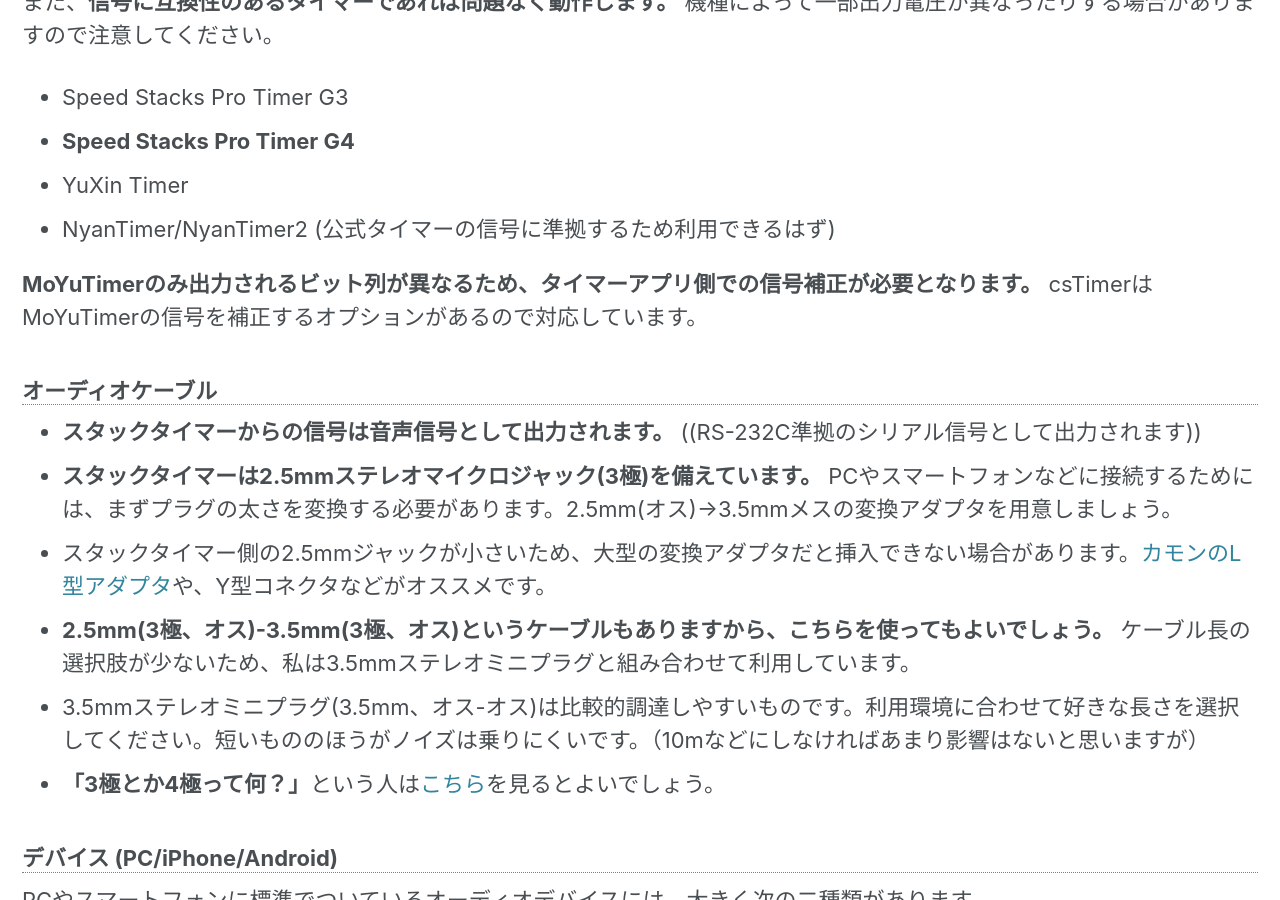
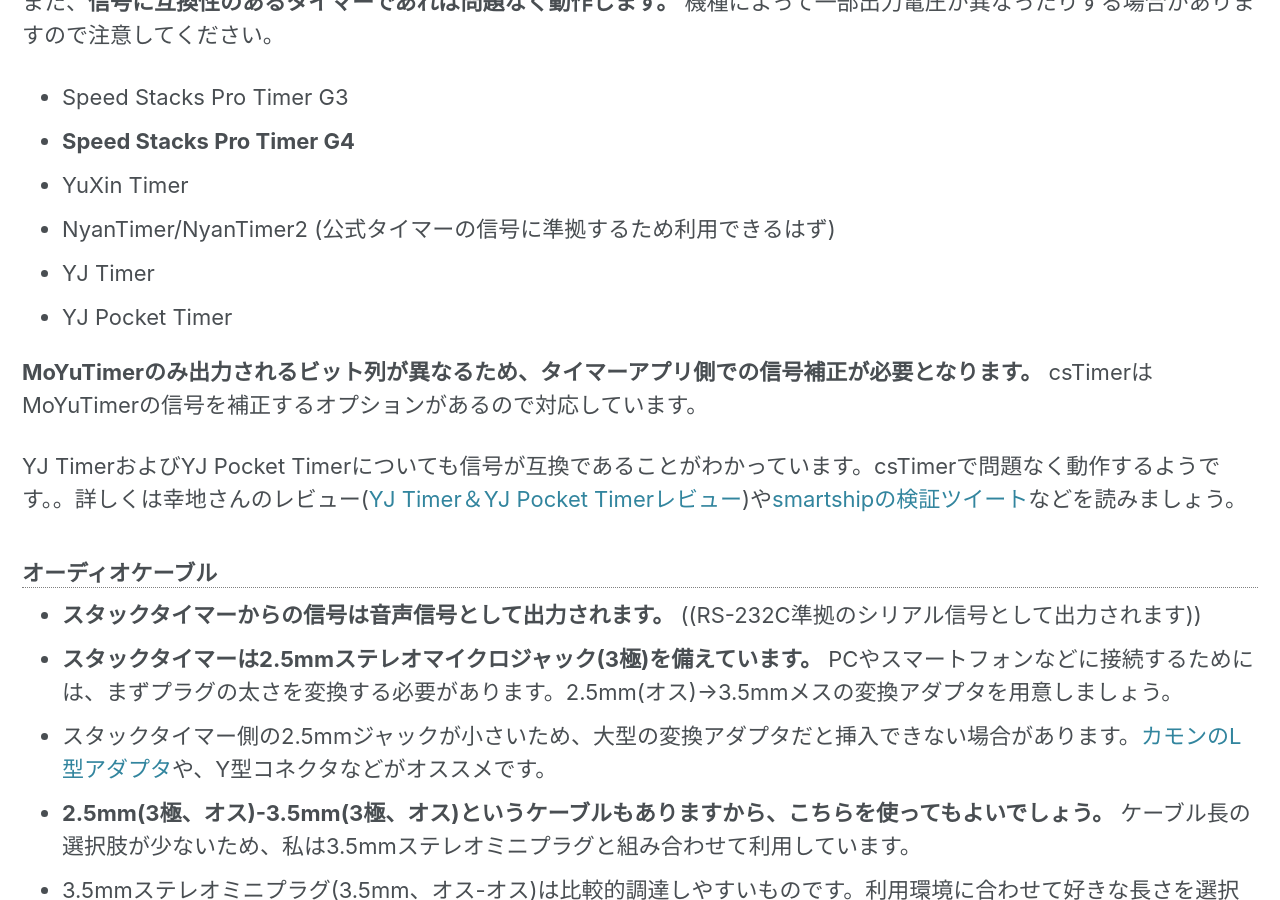
Before and after one commit to kawam1123/kawam1123.github.io, a Jekyll site: the page built from _posts/csTimer/2020-04-11-stacktimer-csTimer.md, in a window 1280 px wide and 900 px high, scrolled down 3649 px. Built offline with Jekyll 4.4.1, drawn with Linux system fonts in a browser that asks for light colours; cached includes are drawn as plain includes; nearby versions of some CDN libraries; some web fonts are replaced; comment, search, counter and statistics services are not loaded.

Commit message:
YJ Timerについて追記

```diff
--- a/_posts/csTimer/2020-04-11-stacktimer-csTimer.md
+++ b/_posts/csTimer/2020-04-11-stacktimer-csTimer.md
@@ -71,8 +71,12 @@
 - **Speed Stacks Pro Timer G4**
 - YuXin Timer
 - NyanTimer/NyanTimer2 (公式タイマーの信号に準拠するため利用できるはず)
+- YJ Timer
+- YJ Pocket Timer
 
 **MoYuTimerのみ出力されるビット列が異なるため、タイマーアプリ側での信号補正が必要となります。** csTimerはMoYuTimerの信号を補正するオプションがあるので対応しています。
+
+YJ TimerおよびYJ Pocket Timerについても信号が互換であることがわかっています。csTimerで問題なく動作するようです。。詳しくは幸地さんのレビュー([YJ Timer＆YJ Pocket Timerレビュー](https://note.com/xingfu_da771/n/n3415b390097a))や[smartshipの検証ツイート](https://twitter.com/smartshipstore/status/1266279951432511489)などを読みましょう。
 
 ### オーディオケーブル
 - **スタックタイマーからの信号は音声信号として出力されます。** ((RS-232C準拠のシリアル信号として出力されます))
```
